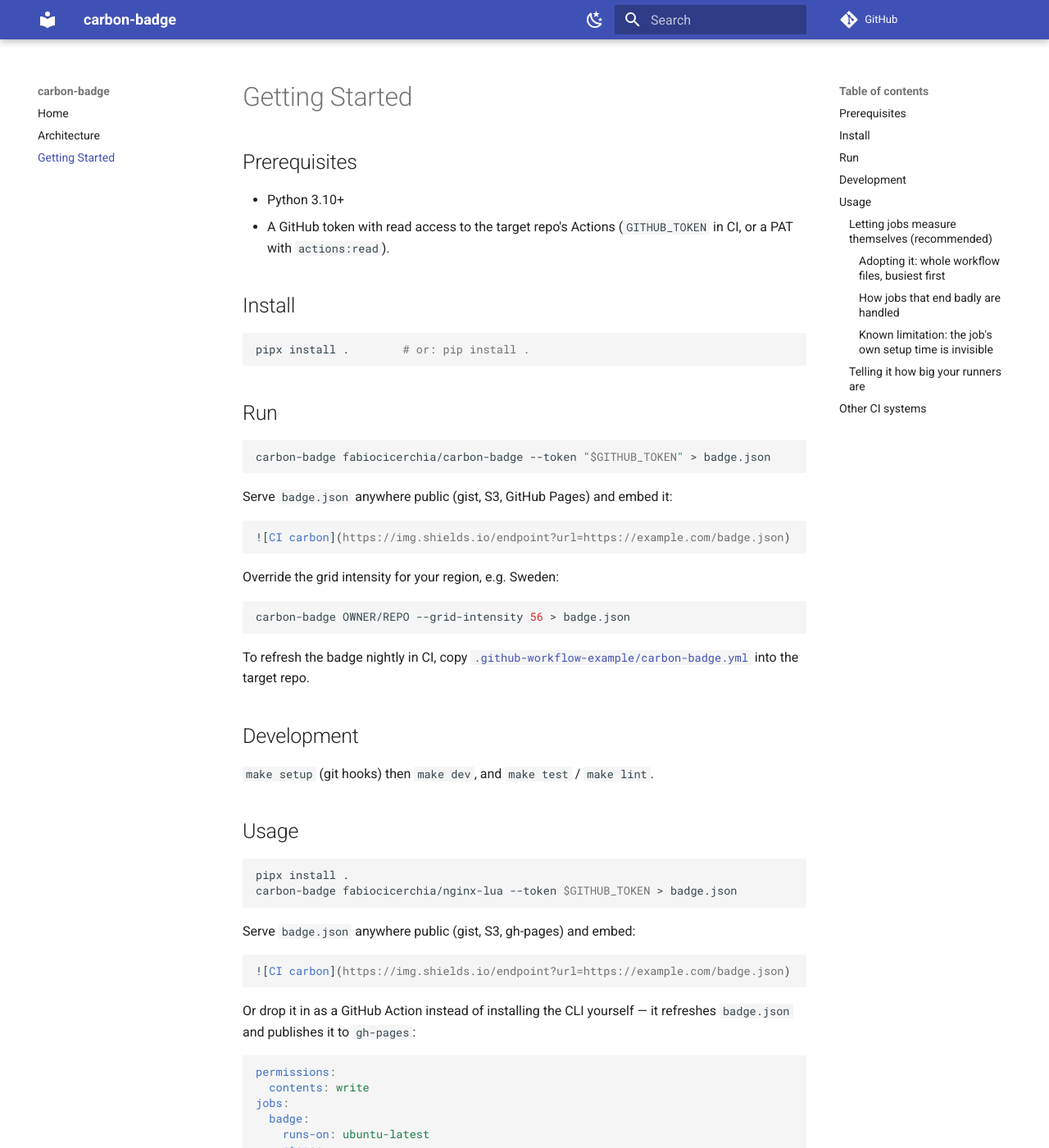
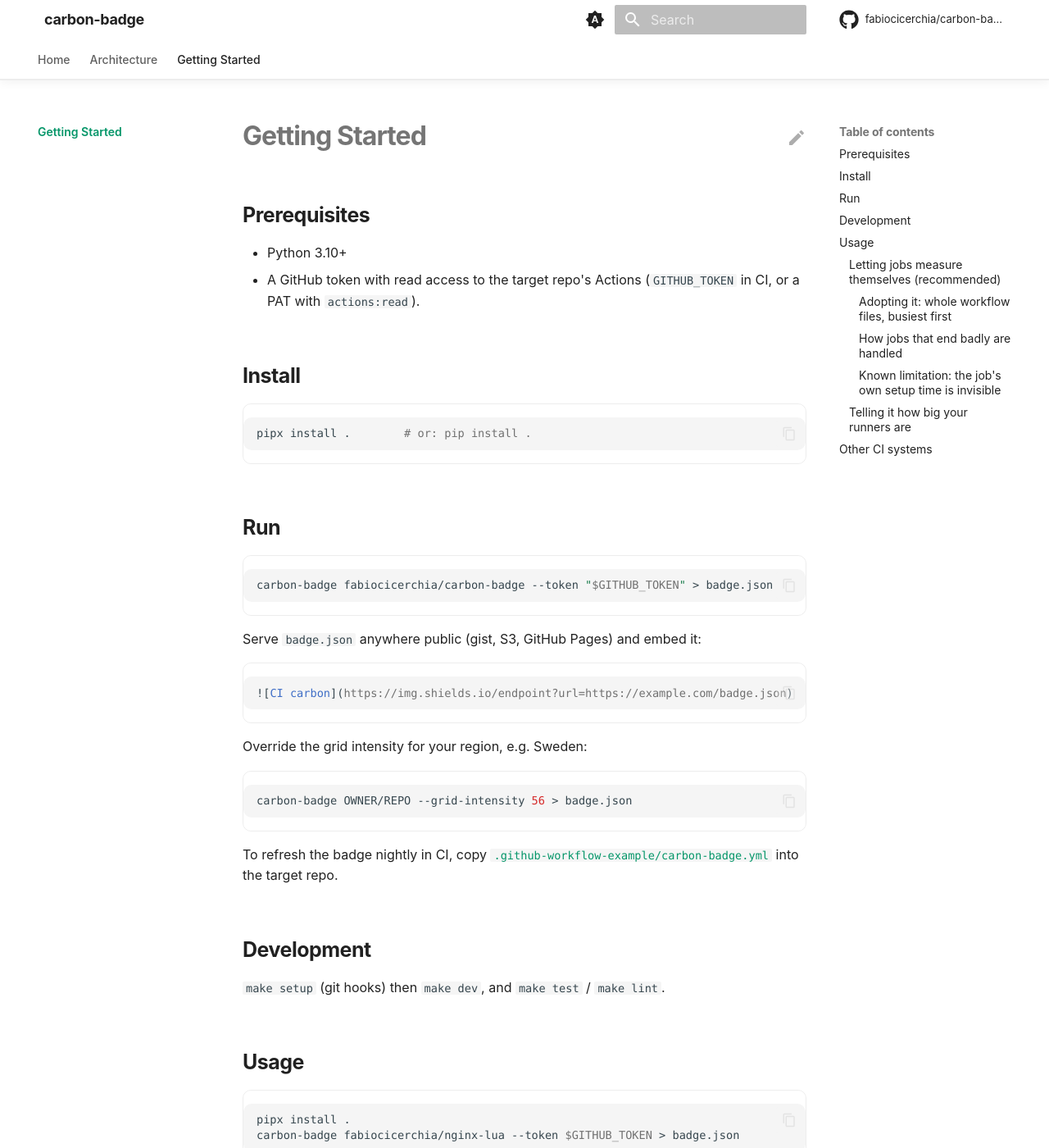
Before and after one commit to fabiocicerchia/carbon-badge, an MkDocs documentation site: the page built from docs/getting-started.md, in a window 1280 px wide and 1400 px high. Shown: the whole window at 82% size. Built offline with MkDocs 1.6.1 and Material for MkDocs 9.7.7, drawn with Linux system fonts in a browser that asks for light colours; comment, search, counter and statistics services are not loaded; some of the changed text lies outside the part shown.

Commit message:
feat(docs): build the docs site in Actions and drop Read the Docs (#54)
* feat(docs): build the docs site in Actions and drop Read the Docs

This repo's mkdocs.yml has never been rendered: Pages serves main/docs as
a folder, so the site is docs/index.html plus raw markdown, and the doc
pages come back as text/markdown rather than a rendered site.

docs.yml builds it with `mkdocs build --strict` on the pinned toolchain and
deploys the artifact to Pages. The splash is copied to the artifact root,
where the repo homepage and README badges already point, and the rendered
site publishes under /docs/ — so no existing URL breaks.

mkdocs.yml takes the shared Material template but keeps this repo's own nav.
docs/requirements.txt pins the toolchain, git-revision-date-localized
included: the config loads it and the strict build aborts without it.
check-yaml skips mkdocs.yml, whose Material tags safe_load cannot parse.

The strict build also found links the raw-markdown site was hiding:
../README.md was never a valid relative target (the README is not inside
docs/), and several links pointed at files outside the docs tree. Fixed
in: docs/assumptions.md, docs/getting-started.md.

Co-Authored-By: Claude Opus 5 (1M context) <noreply@anthropic.com>
Claude-Session: https://claude.ai/code/session_01F5By8zzZMak7tqZGraixSJ

* feat(docs): link the splash to the rendered site and its palette

The splash predates /docs/ existing: it defined its own --accent pair next to
a second copy in docs/stylesheets/extra.css, and sent "Full docs" to the
GitHub README because there was no rendered site to send it to.

docs/index.html now links docs/stylesheets/extra.css — the path is relative to
the deployed layout, splash at / and docs at /docs/ — so the stylesheet holds
the only copy of the palette and the two cannot drift. This repo's cluster
pair moved there from the splash. "Full docs" points at docs/.

Material substitutes a generic book icon when theme.logo is unset, which it is
here, so the stand-in is hidden rather than shipped as the brand. The
mkdocs.yml comments describing the Read the Docs build are gone with the build
itself, and site/ is ignored so a local `mkdocs build` leaves nothing behind.

Co-Authored-By: Claude Opus 5 (1M context) <noreply@anthropic.com>
Claude-Session: https://claude.ai/code/session_011KGz6YbUgryVge5dg7dxXd

---------

Co-authored-by: Claude Opus 5 (1M context) <noreply@anthropic.com>

````diff
--- a/.pre-commit-config.yaml
+++ b/.pre-commit-config.yaml
@@ -27,7 +27,7 @@ repos:
         # templates rather than YAML — the parser cannot read either as-is. The
         # exclude is path-relative so it catches chart/ and charts/<name>/ alike.
         args: [--allow-multiple-documents]
-        exclude: (^|/)templates/
+        exclude: (^|/)templates/|^mkdocs\.yml$
       - id: check-json
       - id: check-toml
       # Python only (types: [python]) — a no-op in a repo with no .py files, so
--- a/docs/getting-started.md
+++ b/docs/getting-started.md
@@ -31,7 +31,7 @@ carbon-badge OWNER/REPO --grid-intensity 56 > badge.json
 ```
 
 To refresh the badge nightly in CI, copy
-[`.github-workflow-example/carbon-badge.yml`](../.github-workflow-example/carbon-badge.yml)
+[`.github-workflow-example/carbon-badge.yml`](https://github.com/fabiocicerchia/carbon-badge/blob/main/.github-workflow-example/carbon-badge.yml)
 into the target repo.
 
 ## Development
@@ -67,9 +67,9 @@ jobs:
           token: ${{ secrets.GITHUB_TOKEN }}
 ```
 
-See all inputs/outputs in [`action.yml`](../action.yml); full example workflow
+See all inputs/outputs in [`action.yml`](https://github.com/fabiocicerchia/carbon-badge/blob/main/action.yml); full example workflow
 (with the cron schedule) at
-[`.github-workflow-example/carbon-badge.yml`](../.github-workflow-example/carbon-badge.yml).
+[`.github-workflow-example/carbon-badge.yml`](https://github.com/fabiocicerchia/carbon-badge/blob/main/.github-workflow-example/carbon-badge.yml).
 
 ### Letting jobs measure themselves (recommended)
 
@@ -265,7 +265,7 @@ artifact is not a public URL.
 Drop-in files for GitLab CI, CircleCI, Travis, Azure DevOps, AWS CodePipeline,
 Devtron, Northflank, Spacelift, Jenkins, Bitbucket Pipelines, Google Cloud
 Build, Tekton, Argo Workflows, Harness, Buildkite and Drone/Woodpecker are in
-[`examples/ci-platforms/`](../examples/ci-platforms/README.md), along with a
+[`examples/ci-platforms/`](https://github.com/fabiocicerchia/carbon-badge/blob/main/examples/ci-platforms/README.md), along with a
 table of where each platform keeps its cron.
 
 GitLab is the one platform there that can measure itself:
--- /dev/null
+++ b/docs/stylesheets/extra.css
@@ -0,0 +1,240 @@
+/*
+ * carbon-badge — premium documentation theme for MkDocs Material.
+ * System typography, gradient accents, soft depth, icon-driven feature cards.
+ * Nothing here loads over the network: no CDN, no web font, no analytics.
+ *
+ * ── The one thing you change ──────────────────────────────────────────────
+ * The accent pair below, and nothing else. It is the only copy of the palette:
+ * docs/index.html links this file, so the splash and the rendered docs cannot
+ * drift apart. Pick the colour of the cluster the project belongs to so they
+ * read as one family — don't pick from taste:
+ *
+ *   platform / Kubernetes    #38bdf8  #3b82f6   (blue)
+ *   security / supply chain  #fb923c  #ef4444   (orange-red)
+ *   CLI utilities            #22d3ee  #6366f1   (cyan-indigo)   ← default
+ *   GreenOps                 #34d399  #059669   (green)
+ *
+ * A project may take its own pair when the colour carries meaning (gandalf is
+ * purple, dark-canary amber, offline teal).
+ */
+
+:root {
+  /* The palette, read by both the docs and the splash. The roles below split
+     them for legibility: --accent-2 carries chrome and links, where the
+     contrast is against white, --accent is the interactive one, and the hero
+     and buttons blend the two. */
+  --accent: #34d399;
+  --accent-2: #059669;
+
+  --md-primary-fg-color: var(--accent-2);
+  --md-primary-fg-color--light: var(--accent-2);
+  --md-primary-fg-color--dark: var(--accent-2);
+  --md-accent-fg-color: var(--accent);
+
+  /* System stack — matches docs/index.html and needs no download. */
+  --md-text-font-family: -apple-system, BlinkMacSystemFont, "Segoe UI", Roboto,
+    Helvetica, Arial, sans-serif;
+  --md-code-font-family: ui-monospace, SFMono-Regular, "SF Mono", Menlo, Monaco,
+    Consolas, "Liberation Mono", monospace;
+}
+
+/* Keep the header/links legible on the custom primary in both schemes. */
+[data-md-color-primary="custom"] {
+  --md-primary-bg-color: #ffffff;
+  --md-typeset-a-color: var(--accent-2); /* indigo — readable on white */
+}
+[data-md-color-scheme="slate"] {
+  --md-typeset-a-color: var(--accent); /* cyan — readable on the dark ground */
+  --md-default-bg-color: #0b0f1a;
+  --md-default-bg-color--light: #0d1220;
+}
+[data-md-color-scheme="slate"] .md-header,
+[data-md-color-scheme="slate"] .md-tabs {
+  background-color: #0b0f1a;
+}
+
+/* === Header: translucent, blurred, hairline divider ====================== */
+
+.md-header {
+  background-color: var(--md-default-bg-color);
+  color: var(--md-default-fg-color);
+  box-shadow: none;
+  border-bottom: 1px solid var(--md-default-fg-color--lightest);
+  backdrop-filter: saturate(180%) blur(20px);
+  -webkit-backdrop-filter: saturate(180%) blur(20px);
+}
+.md-header[data-md-state="shadow"],
+.md-header--shadow {
+  box-shadow: 0 2px 12px rgba(0, 0, 0, 0.06);
+}
+.md-header__title {
+  font-weight: 700;
+  letter-spacing: -0.02em;
+}
+.md-tabs {
+  background-color: var(--md-default-bg-color);
+  color: var(--md-default-fg-color);
+  border-bottom: 1px solid var(--md-default-fg-color--lightest);
+}
+.md-tabs__link {
+  opacity: 0.72;
+  font-weight: 500;
+}
+.md-tabs__link:hover,
+.md-tabs__link--active {
+  opacity: 1;
+}
+
+/* === Typography ========================================================== */
+
+.md-typeset {
+  font-feature-settings: "kern", "liga";
+}
+.md-typeset h1 {
+  font-weight: 700;
+  letter-spacing: -0.03em;
+  line-height: 1.15;
+}
+.md-typeset h2 {
+  font-weight: 650;
+  letter-spacing: -0.02em;
+  margin-top: 2.4em;
+}
+.md-typeset h3 {
+  font-weight: 600;
+  letter-spacing: -0.01em;
+}
+
+/* Rounded, bordered code blocks — softer than the default flush edges. */
+.md-typeset pre > code,
+.md-typeset .highlight > pre {
+  border-radius: 10px;
+}
+.md-typeset .highlight {
+  border-radius: 10px;
+  border: 1px solid var(--md-default-fg-color--lightest);
+}
+
+/* Tables read as cards and scroll on narrow screens instead of clipping. */
+.md-typeset table:not([class]) {
+  border-radius: 10px;
+  border: 1px solid var(--md-default-fg-color--lightest);
+  overflow: hidden;
+  font-size: 0.78rem;
+}
+.md-typeset table:not([class]) th {
+  font-weight: 600;
+  text-transform: uppercase;
+  letter-spacing: 0.04em;
+  font-size: 0.68rem;
+}
+
+/* === Buttons ============================================================= */
+
+.md-typeset .md-button {
+  border-radius: 980px;
+  font-weight: 600;
+  padding: 0.5em 1.4em;
+  transition: transform 0.25s cubic-bezier(0.25, 0.1, 0.25, 1),
+    box-shadow 0.25s ease;
+}
+.md-typeset .md-button--primary {
+  background: linear-gradient(135deg, var(--accent), var(--accent-2));
+  border: none;
+  color: #fff;
+}
+.md-typeset .md-button:hover {
+  transform: translateY(-1px) scale(1.02);
+  box-shadow: 0 6px 24px rgba(99, 102, 241, 0.3);
+}
+
+/* === Home hero =========================================================== */
+/* Rendered from a <div class="hero"> block in docs/README.md. */
+
+.md-typeset .hero {
+  text-align: center;
+  padding: 3.5rem 1rem 1rem;
+}
+.md-typeset .hero h1 {
+  font-size: 3rem;
+  margin: 0 0 0.4rem;
+  background: linear-gradient(135deg, var(--accent), var(--accent-2));
+  -webkit-background-clip: text;
+  background-clip: text;
+  -webkit-text-fill-color: transparent;
+  color: transparent;
+}
+.md-typeset .hero .hero-tagline {
+  font-size: 1.3rem;
+  font-weight: 500;
+  color: var(--md-default-fg-color--light);
+  max-width: 42rem;
+  margin: 0 auto 1.6rem;
+  line-height: 1.4;
+}
+.md-typeset .hero .md-button + .md-button {
+  margin-left: 0.5rem;
+}
+
+/* === Feature cards ======================================================= */
+/* Material's `<div class="grid cards">` list syntax, given depth + hover. */
+
+.md-typeset .grid.cards > ul > li,
+.md-typeset .grid > .card {
+  border-radius: 16px;
+  border: 1px solid var(--md-default-fg-color--lightest);
+  padding: 1.4rem;
+  transition: transform 0.3s cubic-bezier(0.25, 0.1, 0.25, 1),
+    box-shadow 0.3s ease, border-color 0.3s ease;
+}
+.md-typeset .grid.cards > ul > li:hover,
+.md-typeset .grid > .card:hover {
+  transform: translateY(-3px);
+  border-color: color-mix(in srgb, var(--accent) 40%, transparent);
+  box-shadow: 0 10px 34px rgba(0, 0, 0, 0.08);
+}
+[data-md-color-scheme="slate"] .md-typeset .grid.cards > ul > li:hover {
+  box-shadow: 0 10px 34px rgba(0, 0, 0, 0.5);
+}
+.md-typeset .grid.cards > ul > li > hr {
+  margin: 0.8rem 0;
+}
+.md-typeset .grid.cards .twemoji,
+.md-typeset .grid.cards svg {
+  color: var(--accent);
+}
+
+/* === Sidebar / nav ======================================================= */
+
+.md-nav__title {
+  font-weight: 700;
+  letter-spacing: -0.01em;
+}
+.md-nav__link--active {
+  font-weight: 600;
+}
+
+/* === Footer ============================================================== */
+
+.md-footer-meta {
+  background-color: var(--md-default-bg-color);
+  border-top: 1px solid var(--md-default-fg-color--lightest);
+}
+.md-footer-meta .md-footer-copyright,
+.md-footer-meta .md-footer__link {
+  color: var(--md-default-fg-color--light);
+}
+
+html {
+  scroll-behavior: smooth;
+}
+
+/* === Logo ================================================================ */
+/* Material substitutes a generic book icon when `theme.logo` is unset. This
+   repo has no logo, so hide the stand-in rather than ship someone else's glyph
+   as the brand. Delete this block when a real logo lands in mkdocs.yml. */
+
+.md-header__button.md-logo,
+.md-nav__title .md-nav__button.md-logo {
+  display: none;
+}
--- a/mkdocs.yml
+++ b/mkdocs.yml
@@ -1,21 +1,130 @@
+# carbon-badge docs — MkDocs Material, styled to feel like a product site
+# (premium hero, feature cards, nav tabs, dark/light, local search, edit links)
+# while staying on the portfolio's standard tooling. See docs/stylesheets/extra.css
+# for the look; the accent palette lives there and is the only thing you swap.
 site_name: carbon-badge
 site_description: One-line description.
+site_url: https://fabiocicerchia.github.io/carbon-badge/docs/
 repo_url: https://github.com/fabiocicerchia/carbon-badge
+repo_name: fabiocicerchia/carbon-badge
+edit_uri: edit/main/docs/
+copyright: Copyright &copy; 2026 Fabio Cicerchia
 docs_dir: docs
+
+# docs/index.html is the standalone GitHub Pages splash, not a docs page. Keep
+# it out of the MkDocs render so the site home (README.md) maps to index.html
+# without a collision. GitHub Pages serves the raw file at the site root.
+exclude_docs: |
+  index.html
+  requirements.txt
 
 theme:
   name: material
+  # No web fonts: these docs avoid external requests (privacy, offline docs,
+  # reproducible builds). A system font stack is set in extra.css instead.
+  font: false
+  language: en
   palette:
-    - scheme: default
-      toggle: { icon: material/weather-night, name: Dark mode }
-    - scheme: slate
-      toggle: { icon: material/weather-sunny, name: Light mode }
+    # Follows the OS by default, with a manual toggle. `primary`/`accent: custom`
+    # hand the colours to extra.css so both schemes share one palette.
+    - media: "(prefers-color-scheme)"
+      primary: custom
+      accent: custom
+      toggle:
+        icon: material/brightness-auto
+        name: Switch to light mode
+    - media: "(prefers-color-scheme: light)"
+      scheme: default
+      primary: custom
+      accent: custom
+      toggle:
+        icon: material/weather-night
+        name: Switch to dark mode
+    - media: "(prefers-color-scheme: dark)"
+      scheme: slate
+      primary: custom
+      accent: custom
+      toggle:
+        icon: material/weather-sunny
+        name: Switch to system preference
+  features:
+    - navigation.tabs
+    - navigation.tabs.sticky
+    - navigation.sections
+    - navigation.top
+    - navigation.tracking
+    - navigation.indexes
+    - toc.follow
+    - search.suggest
+    - search.highlight
+    - search.share
+    - content.code.copy
+    - content.code.annotate
+    - content.action.edit
+    - content.tooltips
+  icon:
+    repo: fontawesome/brands/github
+    edit: material/pencil
 
+extra_css:
+  - stylesheets/extra.css
+
+extra:
+  # `generator: false` drops the "Made with Material for MkDocs" line; keep it
+  # if you'd rather credit the theme.
+  generator: false
+  social:
+    - icon: fontawesome/brands/github
+      link: https://github.com/fabiocicerchia/carbon-badge
+
+# Only the search plugin ships with MkDocs itself. Anything else (social cards,
+# minify, git-revision-date) is a pip add — wire it into docs/requirements.txt
+# too, or `mkdocs build --strict` aborts on the missing plugin.
+plugins:
+  - search
+  - git-revision-date-localized:
+      enable_creation_date: true
+      # Fall back to the build date rather than failing when a file has no
+      # history yet — a new page, or a clone the workflow shallowed.
+      fallback_to_build_date: true
+      type: date
+  # Note: Material's `social` plugin is deliberately NOT enabled — it downloads
+  # a font from fonts.google.com at build time, which breaks this repo's
+  # no-external-requests / reproducible-build stance. Add Open Graph images by
+  # hand if you want them.
+
+markdown_extensions:
+  - abbr
+  - admonition
+  - attr_list
+  - def_list
+  - footnotes
+  - md_in_html
+  - tables
+  - toc:
+      permalink: true
+  - pymdownx.details
+  - pymdownx.superfences
+  - pymdownx.highlight:
+      anchor_linenums: true
+      line_spans: __span
+      pygments_lang_class: true
+  - pymdownx.inlinehilite
+  - pymdownx.snippets:
+      # `.` is the repo root (where mkdocs runs), so docs/changelog.md can embed
+      # the root CHANGELOG.md with `--8<-- "CHANGELOG.md"`.
+      base_path: ["."]
+      check_paths: true
+  - pymdownx.tabbed:
+      alternate_style: true
+  - pymdownx.tasklist:
+      custom_checkbox: true
+  - pymdownx.emoji:
+      emoji_index: !!python/name:material.extensions.emoji.twemoji
+      emoji_generator: !!python/name:material.extensions.emoji.to_svg
+
+# Top-level entries become tabs (theme feature navigation.tabs).
 nav:
   - Home: README.md
   - Architecture: architecture.md
   - Getting Started: getting-started.md
-
-markdown_extensions:
-  - admonition
-  - pymdownx.superfences
````
Also changed, not shown: docs/assumptions.md (+1 -1 lines), docs/index.html (+9 -6 lines), docs/requirements.txt (added, +10 -0 lines), 1 other file.
